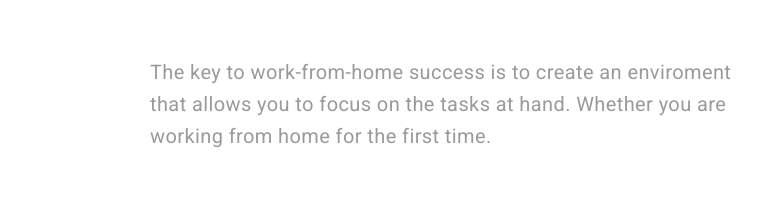
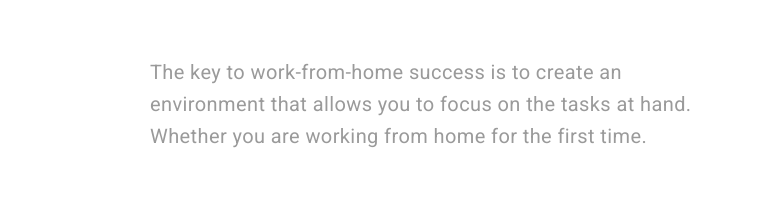
Before and after one commit to MattCarlyon/Assignment-3---fonts-and-figma, a plain HTML site: page index.html in a window 1280 px wide. Shown: the part 550-769 px from the top of the page, without its empty margins (58-819 px from the left). Drawn offline with Linux system fonts and the light colour scheme; a web font is replaced by a local one.

Commit message:
initial commit

```diff
--- a/index.html
+++ b/index.html
@@ -19,7 +19,7 @@
             <h1 class="main-title">Stay Productive &
                 Work Remotely</h1>
             <p class="main-info">The key to work-from-home success is to create an
-                enviroment that allows you to focus on the tasks at hand. Whether you are working from home for the first time.</p>
+                environment that allows you to focus on the tasks at hand. Whether you are working from home for the first time.</p>
             <button class="main-btn">Learn More</button>
         </section>
 
```
